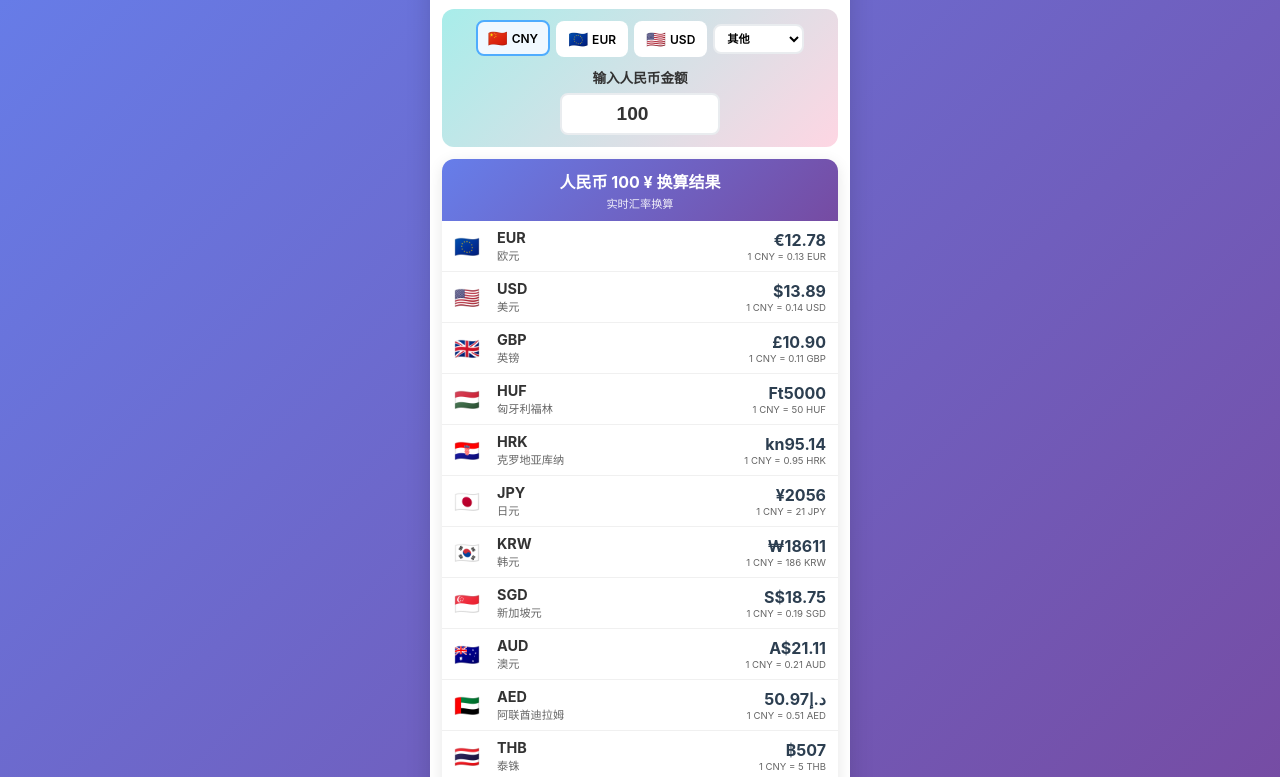
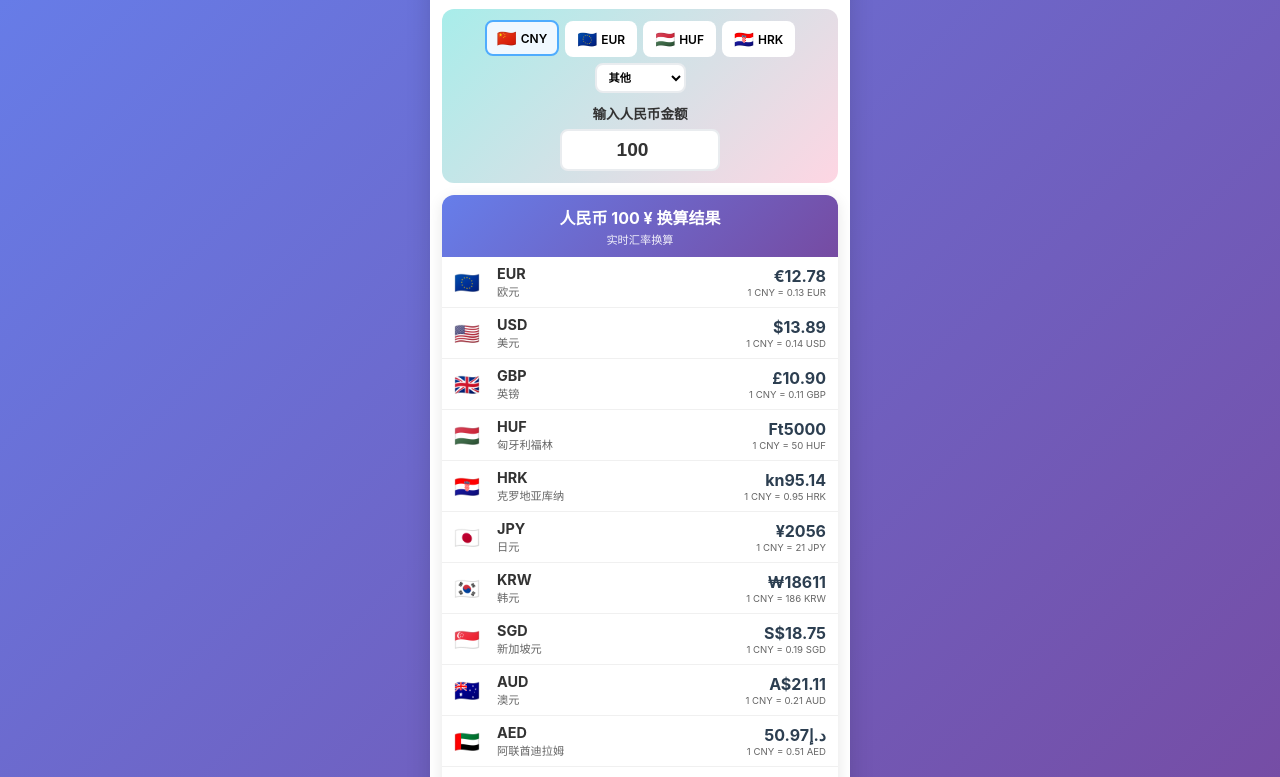
Before and after one commit to samanthalinwr/currency-converter, a plain HTML site: page index.html in a window 1280 px wide. Shown: the part 88-865 px from the top of the page. Drawn offline with Linux system fonts and the light colour scheme; no server answers.

Commit message:
update quick btn

```diff
--- a/index.html
+++ b/index.html
@@ -3,7 +3,7 @@
 <head>
     <meta charset="UTF-8">
     <meta name="viewport" content="width=device-width, initial-scale=1.0">
-    <title>旅行货币换算器</title>
+    <title>三米的旅行货币换算器</title>
     <style>
         * {
             margin: 0;
@@ -270,7 +270,7 @@
         <div class="main-content">
             <div class="input-section">
                 <div class="currency-selection">
-                    <div class="quick-btn active" data-currency="CNY">
+                   <div class="quick-btn active" data-currency="CNY">
                         <span class="flag">🇨🇳</span>
                         <span>CNY</span>
                     </div>
@@ -278,9 +278,13 @@
                         <span class="flag">🇪🇺</span>
                         <span>EUR</span>
                     </div>
-                    <div class="quick-btn" data-currency="USD">
-                        <span class="flag">🇺🇸</span>
-                        <span>USD</span>
+                    <div class="quick-btn" data-currency="HUF">
+                        <span class="flag">🇭🇺</span>
+                        <span>HUF</span>
+                    </div>
+                    <div class="quick-btn" data-currency="HRK">
+                        <span class="flag">🇭🇷</span>
+                        <span>HRK</span>
                     </div>
                     <select class="dropdown-compact" id="currencyDropdown">
                         <option value="">其他</option>
@@ -470,7 +474,7 @@
                 }
             }
 
-            if (['CNY', 'EUR', 'USD'].indexOf(currency) !== -1) {
+            if (['CNY', 'EUR', 'HUF','HRK'].indexOf(currency) !== -1) {
                 currencyDropdown.value = '';
             } else {
                 currencyDropdown.value = currency;
```
